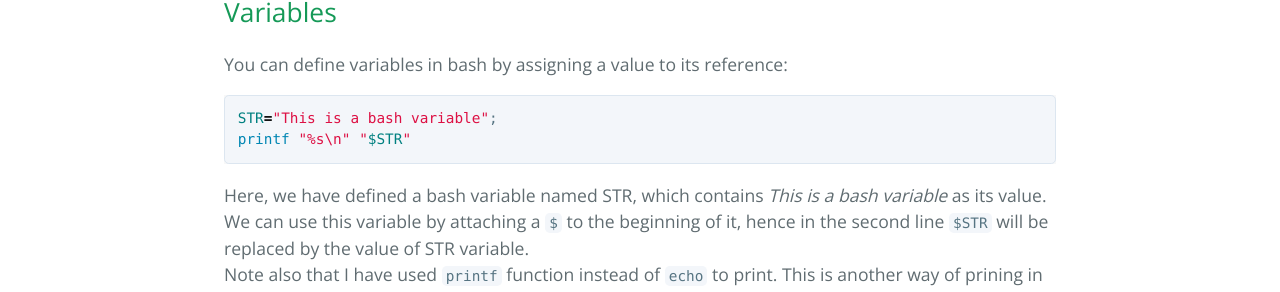
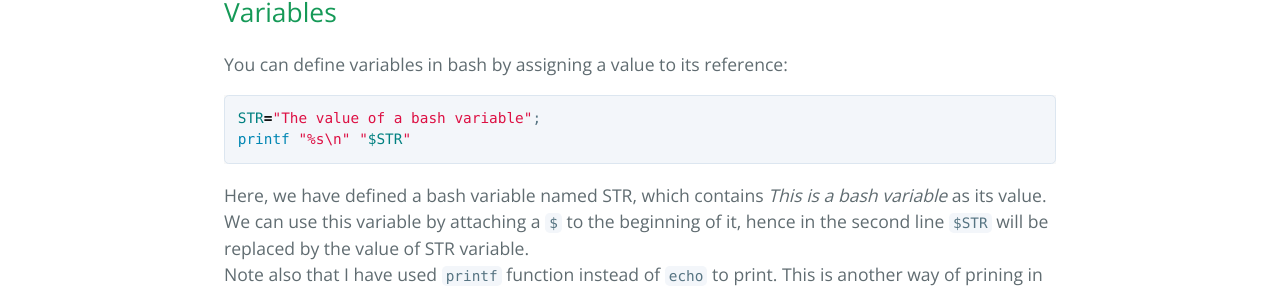
Before and after one commit to stats285/stats285.github.io, a Jekyll site: the page built from bash-tutorial/bash-tutorial.md, in a window 1280 px wide. Shown: the part 1411-1703 px from the top of the page. Built offline with Jekyll 4.4.1, drawn with Linux system fonts in a browser that asks for light colours; the repository's description, which GitHub fills in, is left out.

Commit message:
added variable

````diff
--- a/bash-tutorial/bash-tutorial.md
+++ b/bash-tutorial/bash-tutorial.md
@@ -46,7 +46,7 @@ them in your terminal before. A bash script is just a text file (`bashMain.sh` i
 You can define variables in bash by assigning a value to its reference:
 
 ```bash
-STR="This is a bash variable";
+STR="The value of a bash variable";
 printf "%s\n" "$STR"
 ```
 Here, we have defined a bash variable named STR, which contains *This is a bash variable* as its value. We can use this variable by attaching a `$` to the beginning of it, hence in the second line `$STR` will be replaced by the value of STR variable.
````
